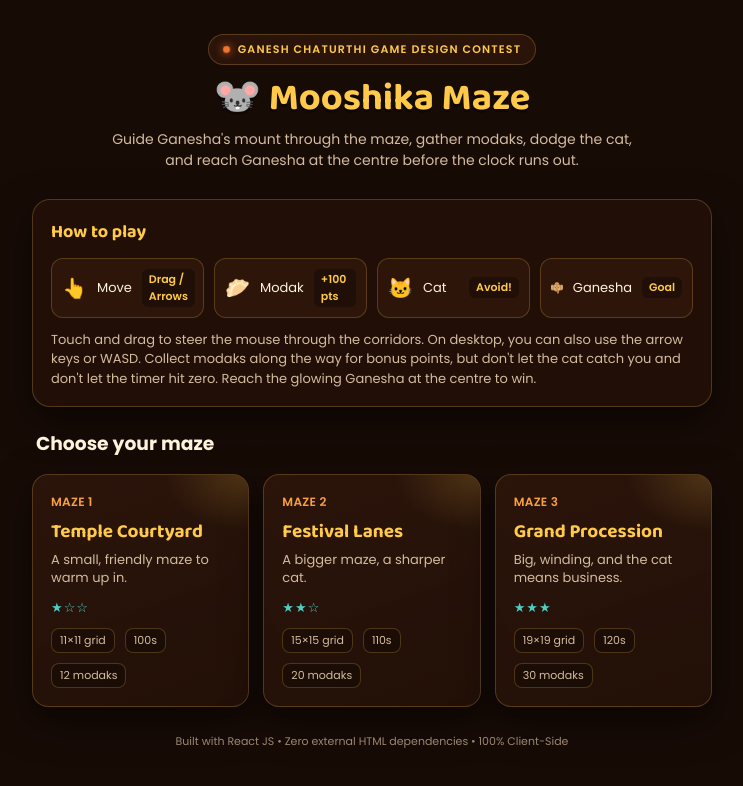
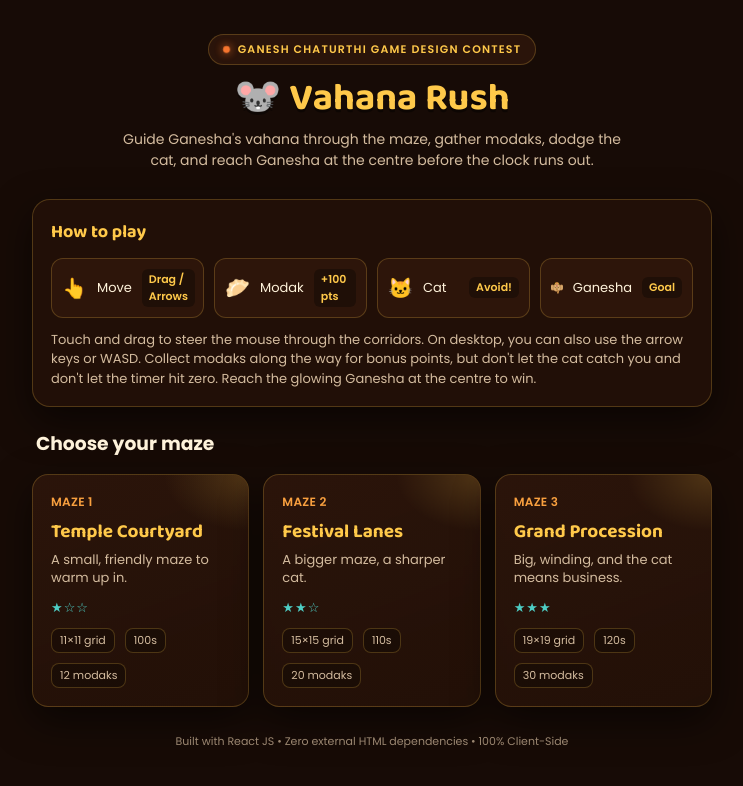
Before and after one commit to krisshivram/MooshikaMaze, a React (Vite) app: page / in a window 1280 px wide. Shown: the top 786 px of the page, without its empty margins (268-1011 px from the left). Built offline with nearby package versions, Linux system fonts and the light colour scheme.

Commit message:
Rename game title to Vahana Rush

```diff
--- a/index.html
+++ b/index.html
@@ -3,7 +3,7 @@
 <head>
   <meta charset="UTF-8">
   <meta name="viewport" content="width=device-width, initial-scale=1.0, viewport-fit=cover">
-  <title>Mooshika Maze — Race to Ganesha (React)</title>
+  <title>Vahana Rush — Race to Ganesha (React)</title>
   <link rel="preconnect" href="https://fonts.googleapis.com">
   <link href="https://fonts.googleapis.com/css2?family=Baloo+2:wght@500;700;800&family=Poppins:wght@400;500;600;700&display=swap" rel="stylesheet">
   <meta name="theme-color" content="#1b0e08">
--- a/package.json
+++ b/package.json
@@ -1,5 +1,5 @@
 {
-  "name": "mooshika-maze-react",
+  "name": "vahana-rush",
   "private": true,
   "version": "1.0.0",
   "type": "module",
--- a/src/MooshikaMaze.jsx
+++ b/src/MooshikaMaze.jsx
@@ -952,8 +952,8 @@ export default function MooshikaMaze() {
         <section className="screen active" id="screen-start">
           <div className="hero">
             <div className="eyebrow"><span className="dot"></span> GANESH CHATURTHI GAME DESIGN CONTEST</div>
-            <h1>🐭 Mooshika Maze</h1>
-            <p className="tagline">Guide Ganesha's mount through the maze, gather modaks, dodge the cat, and reach Ganesha at the centre before the clock runs out.</p>
+            <h1>🐭 Vahana Rush</h1>
+            <p className="tagline">Guide Ganesha's vahana through the maze, gather modaks, dodge the cat, and reach Ganesha at the centre before the clock runs out.</p>
           </div>
 
           <div className="howto">
```
Also changed, not shown: manifest.json, 1 other file (tests, documents, lock files or other folders).
